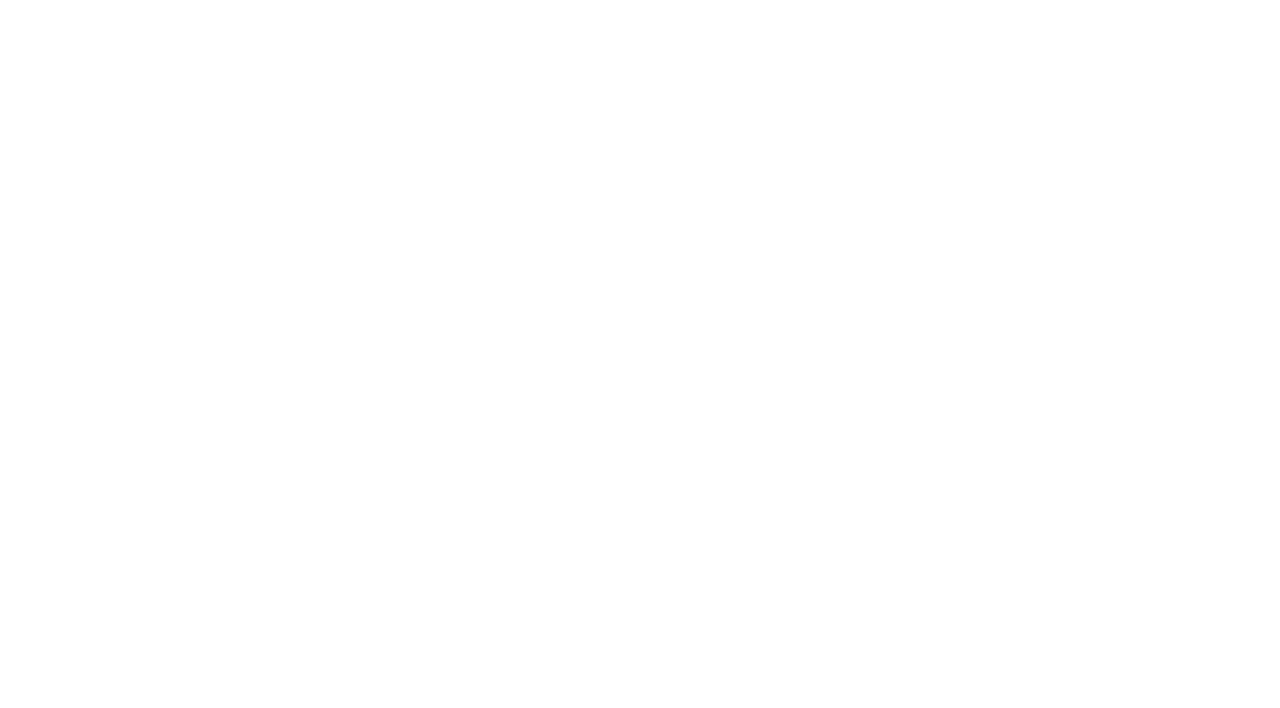
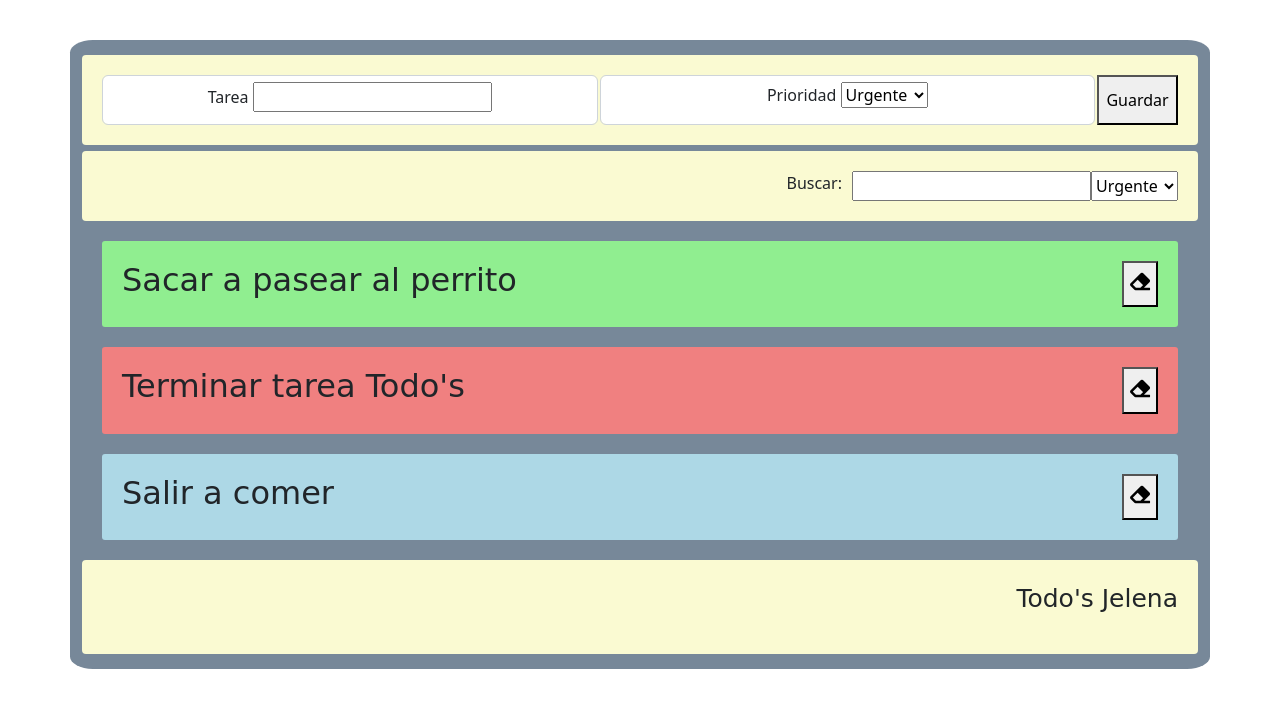
Before and after one commit to Jelena-Ilic/TODOS, a plain HTML site: page index.html in a window 1280 px wide. Drawn offline with nearby package versions, Linux system fonts and the light colour scheme; a web font is replaced by a local one.

Commit message:
creación del maquetado en html y de los stylos en css además de incluir el inicio de array de tareas

```diff
--- a/css/style.css
+++ b/css/style.css
@@ -0,0 +1,89 @@
+@import url('https://fonts.googleapis.com/css2?family=Handlee&display=swap');
+@import url('https://fonts.googleapis.com/css2?family=Cookie&display=swap');
+@import url('https://fonts.googleapis.com/css2?family=Merienda+One&display=swap');
+
+.container {
+    background: lightslategray;
+    padding: 40px;
+    margin: 40px;
+    border-radius: 2%;
+}
+
+.contenedorFormulario {
+    background: lightgoldenrodyellow;
+    padding: 20px;
+    border-radius: 4px;
+    margin-top: -25px;
+    text-align: center;
+}
+
+.form-control {
+    margin-right: 2px;
+}
+
+
+.container section article {
+    display: flex;
+    justify-content: space-between;
+    margin: 20px;
+    padding: 20px;
+    border-radius: 3px;
+    font-family: 'Merienda One', cursive;
+}
+
+.contenedorFormulario button {
+    margin-top: 10px;
+    width: 100%;
+    height: 50px;
+}
+
+button i {
+    font-size: 20px;
+}
+
+.filtros {
+    display: flex;
+    padding: 20px;
+    justify-content: flex-end;
+    background: lightgoldenrodyellow;
+    border-radius: 4px;
+    margin-top: 6px;
+}
+
+.filtros label {
+    margin-right: 10px;
+}
+
+.diaria {
+    background-color: lightgreen;
+}
+
+.mensual {
+    background-color: lightblue;
+}
+
+.urgente {
+    background-color: lightcoral;
+}
+
+footer {
+    background: lightgoldenrodyellow;
+    padding: 20px;
+    border-radius: 4px;
+    margin-bottom: -25px;
+    text-align: right;
+    font-family: 'Merienda One', cursive;
+    font-size: 25px;
+}
+
+@media (min-width: 48em) {
+    .contenedorFormulario {
+        display: flex;
+
+    }
+
+    .contenedorFormulario button {
+        margin-top: 0px;
+        width: 15%;
+    }
+}
--- a/index.html
+++ b/index.html
@@ -8,9 +8,59 @@
     <title>Tarea TODOS</title>
     <link rel="stylesheet" href="./css/style.css">
     <script src="./js/datos.js"></script>
+    <link href="https://cdn.jsdelivr.net/npm/bootstrap@5.2.2/dist/css/bootstrap.min.css" rel="stylesheet"
+        integrity="sha384-Zenh87qX5JnK2Jl0vWa8Ck2rdkQ2Bzep5IDxbcnCeuOxjzrPF/et3URy9Bv1WTRi" crossorigin="anonymous">
+    <link rel="stylesheet" href="https://use.fontawesome.com/releases/v5.8.1/css/all.css"
+        integrity="sha384-50oBUHEmvpQ+1lW4y57PTFmhCaXp0ML5d60M1M7uH2+nqUivzIebhndOJK28anvf" crossorigin="anonymous">
+
+
 </head>
 
 <body>
+
+    <div class="container">
+        <div class="contenedorFormulario">
+            <div class="form-control">
+                <label>Tarea</label>
+                <input type="text" id="inputNombre">
+            </div>
+            <div class="form-control">
+                <label>Prioridad</label>
+                <select id="selectEstudio">
+                    <option value="urg">Urgente</option>
+                    <option value="dia">Diaria</option>
+                    <option value="men">Mensual</option>
+                </select>
+            </div>
+            <button>Guardar</i></button>
+        </div>
+        <div class="filtros">
+            <label>Buscar:</label>
+            <input type="text" id="inputNombre">
+            <select id="selectEstudio">
+                <option value="urg">Urgente</option>
+                <option value="dia">Diaria</option>
+                <option value="men">Mensual</option>
+            </select>
+        </div>
+        <section>
+            <article class="diaria">
+                <h2>Sacar a pasear al perrito</h2>
+                <button data-tareaid="349"><i class="fas fa-eraser"></i></button>
+            </article>
+            <article class="urgente">
+                <h2>Terminar tarea Todo's</h2>
+                <button data-tareaid="9"><i class="fas fa-eraser"></i></button>
+            </article>
+            <article class="mensual">
+                <h2>Salir a comer</h2>
+                <button data-tareaid="9"><i class="fas fa-eraser"></i></button>
+            </article>
+        </section>
+        <footer>
+            <p>Todo's Jelena</p>
+        </footer>
+    </div>
 
 
     <script src="./js/funciones.js"></script>
--- a/js/datos.js
+++ b/js/datos.js
@@ -0,0 +1,20 @@
+
+var listaTareas = new Array();
+
+listaTareas = [
+    {
+        idTarea: 0,
+        titulo: 'Estudiar JavaScript',
+        prioridad: 'urgente'
+    },
+    {
+        idTarea: 1,
+        titulo: 'Sacar al perro',
+        prioridad: 'diaria'
+    },
+    {
+        idTarea: 3,
+        titulo: 'Salir a comer',
+        prioridad: 'mensual'
+    }
+]
```
